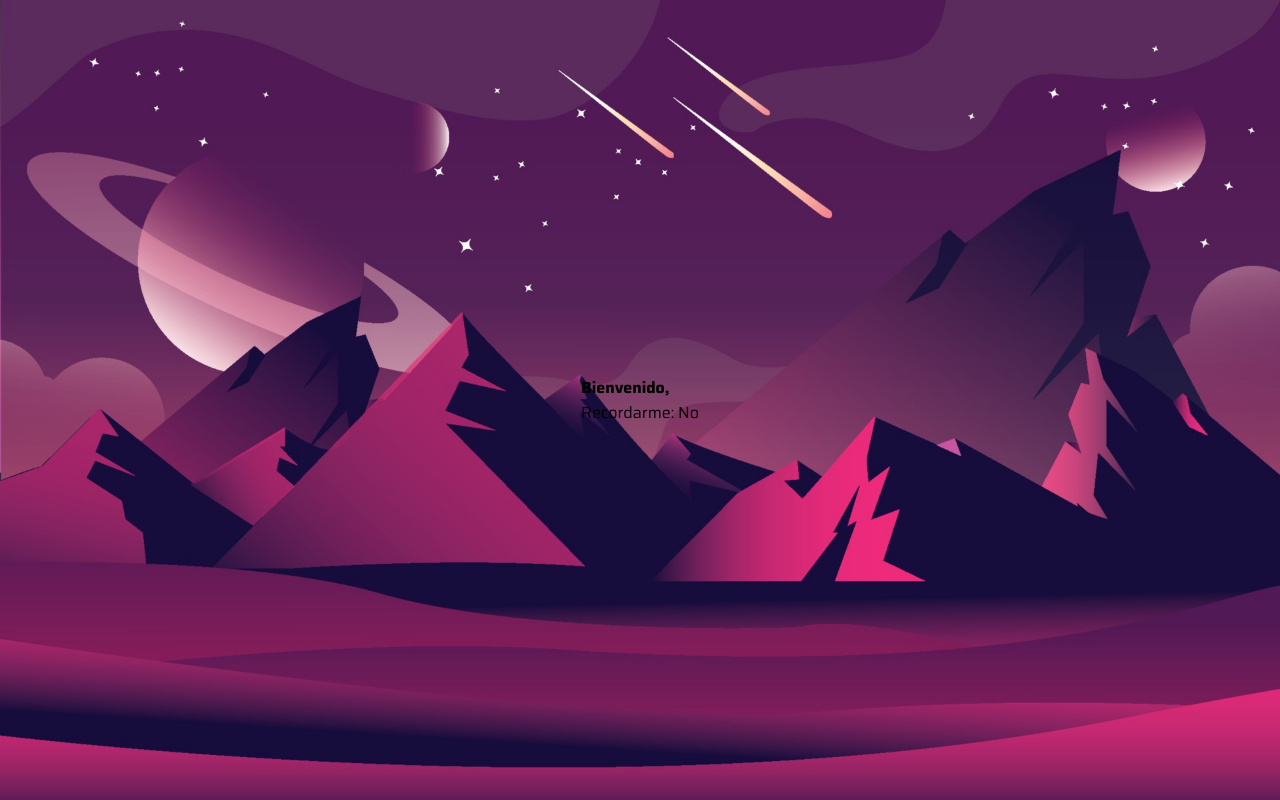
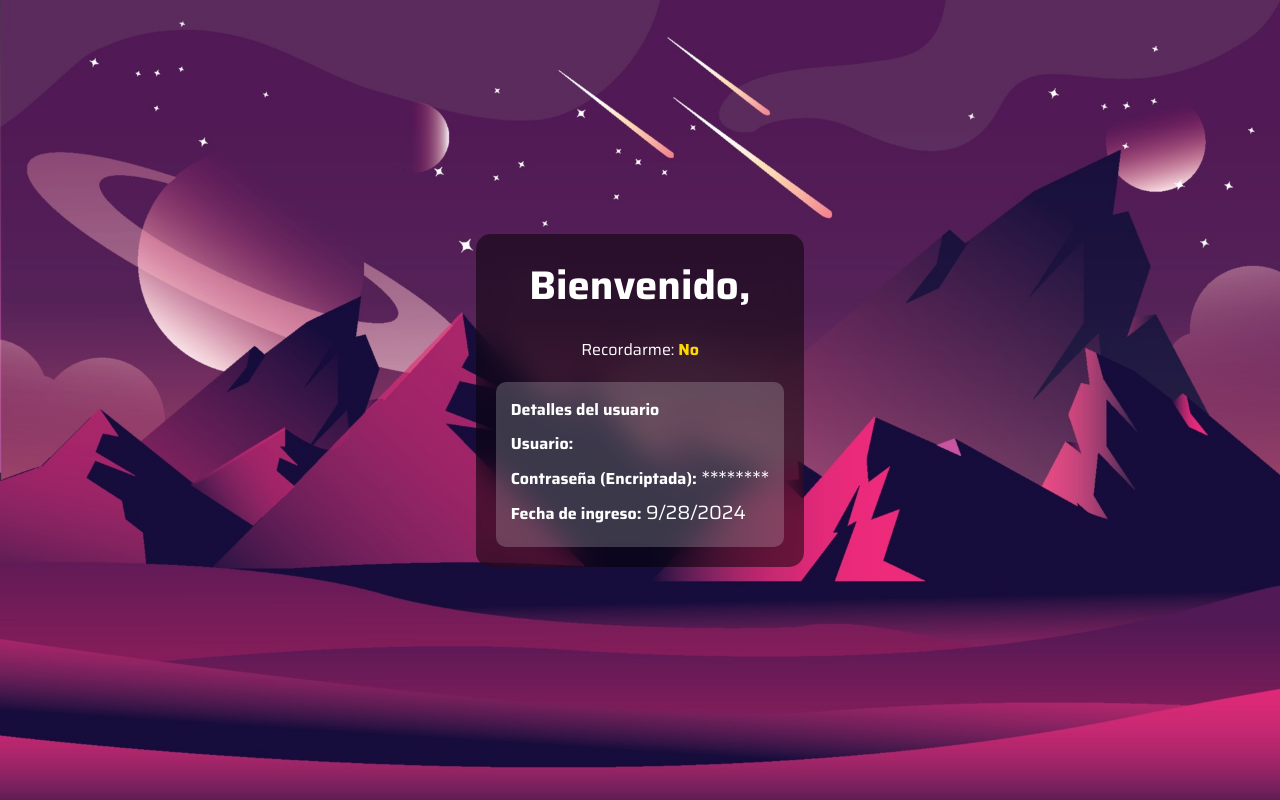
Before and after one commit to Enzoepet20/vue-trabajo1-PF, a Vue app: page /home in a window 1280 px wide. Built offline with nearby package versions, Linux system fonts and the light colour scheme.

Commit message:
listo anda

```diff
--- a/src/views/HomeView.vue
+++ b/src/views/HomeView.vue
@@ -1,7 +1,16 @@
 <template>
-  <div>
+  <div class="home-container">
     <h1>Bienvenido, {{ user?.user }}</h1>
-    <p>Recordarme: {{ user?.remember ? 'Sí' : 'No' }}</p>
+    <p class="remember-status">
+      Recordarme: <span>{{ user?.remember ? 'Sí' : 'No' }}</span>
+    </p>
+
+    <div class="user-details">
+      <h2>Detalles del usuario</h2>
+      <p><strong>Usuario:</strong> {{ user?.user }}</p>
+      <p><strong>Contraseña (Encriptada):</strong> ********</p>
+      <p><strong>Fecha de ingreso:</strong> {{ new Date().toLocaleDateString() }}</p>
+    </div>
   </div>
 </template>
 
@@ -14,4 +23,59 @@ const user = userStore.getUser;
 
 <style scoped>
 /* Estilos para HomeView */
+
+.home-container {
+  display: flex;
+  flex-direction: column;
+  align-items: center;
+  justify-content: center;
+  padding: 20px;
+  background-color: rgba(0, 0, 0, 0.5);
+  border-radius: 15px;
+  backdrop-filter: blur(15px);
+  width: 100%;
+  max-width: 600px;
+  margin: 50px auto;
+  color: #fff;
+}
+
+h1 {
+  font-size: 2.5em;
+  margin-bottom: 20px;
+}
+
+.remember-status span {
+  font-weight: bold;
+  color: #ffd700;
+}
+
+.user-details {
+  background-color: rgba(255, 255, 255, 0.2);
+  padding: 15px;
+  border-radius: 10px;
+  width: 100%;
+  text-align: left;
+  margin-top: 20px;
+}
+
+.user-details p {
+  font-size: 1.2em;
+  margin: 5px 0;
+}
+
+.btn-logout {
+  margin-top: 30px;
+  padding: 10px 20px;
+  background-color: #ff6347;
+  color: white;
+  border: none;
+  border-radius: 10px;
+  cursor: pointer;
+  font-size: 1.2em;
+  transition: background-color 0.3s ease;
+}
+
+.btn-logout:hover {
+  background-color: #ff4500;
+}
 </style>
```
